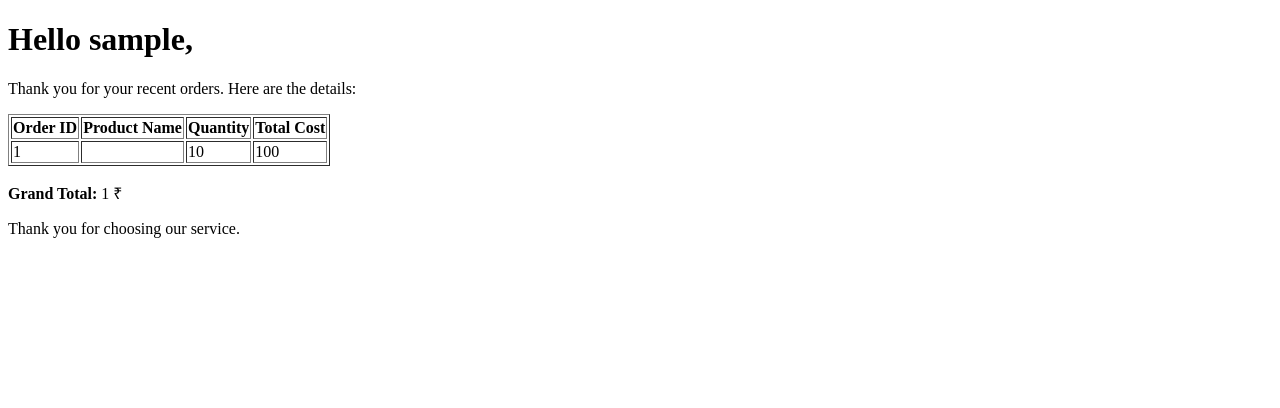
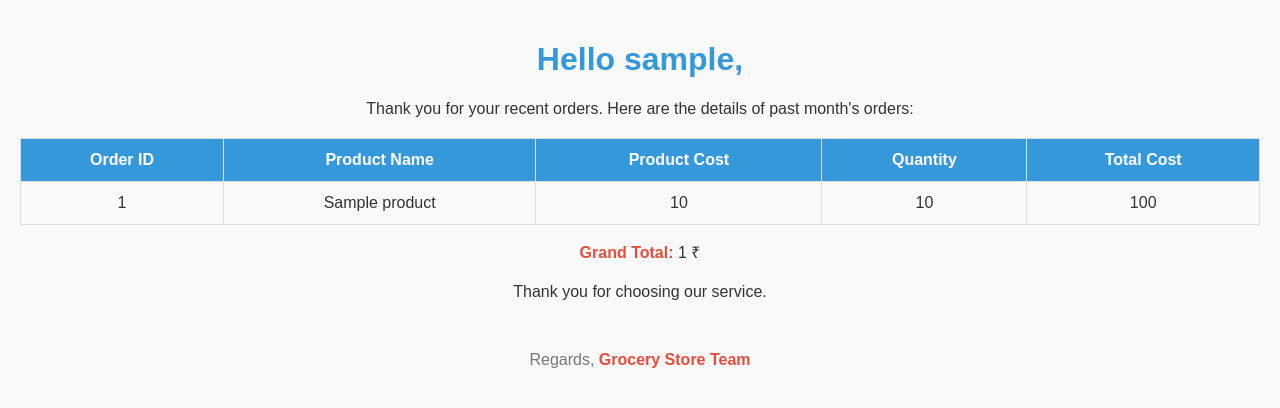
Before and after one commit to harishsahadev/Grocery_Store, a Flask app: template templates/order_email_template.html in a window 1280 px wide. Shown: the top 408 px of the page. Run offline with Flask 3, Linux system fonts and the light colour scheme; tables that the repository leaves empty hold one stand-in row (values such as "Sample post"); the template is opened without the code that fills it: values that come from a table or form of the project are taken from there, most other values are stand-ins (such as "Sample title", 1, 10 or a date in 2020).

Commit message:
celery daily reminders, monthly reminders, flask caching

```diff
--- /dev/null
+++ b/application/cached_instance.py
@@ -0,0 +1,3 @@
+from flask_caching import Cache
+
+cache = Cache()
--- a/application/resources.py
+++ b/application/resources.py
@@ -6,6 +6,7 @@ from flask import jsonify, request
 import math
 from datetime import datetime
 import pytz  # Import the pytz library for timezone calculations
+from .cached_instance import cache
 
 
 
@@ -34,6 +35,7 @@ category_fields = {
 
 class CategorySection(Resource):
     @auth_required('token')
+    @cache.cached(timeout=60)
     def get(self):
         if "admin" in current_user.roles:
             all_categories = Category.query.all()
--- a/config.py
+++ b/config.py
@@ -1,6 +1,8 @@
 class Config(object):
     DEBUG = False
     TESTING = False
+    CACHE_TYPE = "RedisCache"
+    CACHE_DEFAULT_TIMEOUT = 300
 
 
 class DevelopmentConfig(Config):
@@ -11,3 +13,6 @@ class DevelopmentConfig(Config):
     SQLALCHEMY_TRACK_MODIFICATIONS = False
     WTF_CSRF_ENABLED = False
     SECURITY_TOKEN_AUTHENTICATION_HEADER = 'Authentication-Token'
+    CACHE_REDIS_HOST = "localhost"
+    CACHE_REDIS_PORT = 6379
+    CACHE_REDIS_DB = 3
--- a/main.py
+++ b/main.py
@@ -7,7 +7,8 @@ from application.sec import datastore
 from application.worker import celery_init_app
 import flask_excel as excel
 from celery.schedules import crontab
-from application.tasks import monthly_report
+from application.tasks import monthly_report, daily_reminder
+from application.cached_instance import cache
 
 
 
@@ -18,21 +19,38 @@ def create_app():
     api.init_app(app)
     excel.init_excel(app)
     app.security = Security(app, datastore)
+    cache.init_app(app)
     with app.app_context():
         import application.views
 
     return app
 
+
+
 app = create_app()
 celery_app = celery_init_app(app)
 
+h, m = 18, 10
+
 @celery_app.on_after_configure.connect
 def send_email(sender, **kwargs):
+
+    # Monthly report at 8:00 PM on 28th of every month
     sender.add_periodic_task(
-        # crontab(hour=14, minute=54, day_of_month=25),
-        crontab(hour=16, minute=57),
+        # crontab(hour=20, minute=00, day_of_month=28),
+        crontab(hour=h, minute=m),
         monthly_report.s(),
     )
 
+    # Daily reminder at 6:30 PM
+    sender.add_periodic_task(
+        # crontab(hour=18, minute=30),
+        crontab(hour=h, minute=m),
+        daily_reminder.s(),
+    )
+
+
+
+
 if __name__ == "__main__":
     app.run(debug=True)
--- a/static/components/NavBar.js
+++ b/static/components/NavBar.js
@@ -8,7 +8,7 @@ export default {
             </button>
             <div class="collapse navbar-collapse justify-content-end" id="navbarNav">
                 <ul class="navbar-nav me-auto mb-2 mb-lg-0">
-                    <li class="nav-item">
+                    <li class="nav-item" v-if="is_login">
                         <router-link class="nav-link active" aria-current="page" to="/">Home/Categories</router-link>
                     </li>
                     <li class="nav-item" v-if="userRole=='admin'">
--- a/static/components/Product.js
+++ b/static/components/Product.js
@@ -21,6 +21,7 @@ export default {
                 <td>{{product.cost}} ₹</td>
                 <td>{{product.description}}</td>
                 <td>{{product.quantity}}</td>
+
             </tr>
             </tbody>
         </table>
--- a/static/components/ProductCategory.js
+++ b/static/components/ProductCategory.js
@@ -112,7 +112,9 @@ export default {
             else {
                 this.error = data.message
             }
-        }
+        },
+
+
     }
 
 
--- a/templates/order_email_template.html
+++ b/templates/order_email_template.html
@@ -4,17 +4,62 @@
     <meta charset="UTF-8">
     <meta name="viewport" content="width=device-width, initial-scale=1.0">
     <title>Monthly Order Details</title>
+    <style>
+        body {
+            font-family: 'Arial', sans-serif;
+            background-color: #f9f9f9;
+            color: #333;
+            margin: 0;
+            padding: 20px;
+            text-align: center;
+        }
+
+        h1 {
+            color: #3498db;
+        }
+
+        p {
+            margin-bottom: 20px;
+        }
+
+        table {
+            width: 100%;
+            border-collapse: collapse;
+            margin-top: 20px;
+        }
+
+        th, td {
+            padding: 12px;
+            border: 1px solid #ddd;
+        }
+
+        th {
+            background-color: #3498db;
+            color: #fff;
+        }
+
+        strong {
+            color: #e74c3c;
+        }
+
+        footer {
+            margin-top: 50px;
+            color: #777;
+        }
+    </style>
 </head>
 <body>
     <h1>Hello {{ user.username }},</h1>
 
-    <p>Thank you for your recent orders. Here are the details:</p>
+    {% if orders %}
+        <p>Thank you for your recent orders. Here are the details of past month's orders:</p>
 
-    <table border="1">
+        <table>
             <thead>
                 <tr>
                     <th>Order ID</th>
                     <th>Product Name</th>
+                    <th>Product Cost</th>
                     <th>Quantity</th>
                     <th>Total Cost</th>
                 </tr>
@@ -23,7 +68,8 @@
                 {% for order in orders %}
                     <tr>
                         <td>{{ order.id }}</td>
-                    <td>{{ order.product_name }}</td>
+                        <td>{{ order.product.name }}</td>
+                        <td>{{ order.product.cost }}</td>
                         <td>{{ order.quantity }}</td>
                         <td>{{ order.quantity * order.product.cost }}</td>
                     </tr>
@@ -31,7 +77,14 @@
             </tbody>
         </table>
         <p><strong>Grand Total:</strong> {{ total_cost }} ₹</p>
+    {% else %}
+        <p>No orders found for this month. Do check out the site for latest products!</p>
+    {% endif %}
 
     <p>Thank you for choosing our service.</p>
+
+    <footer>
+        <p>Regards, <strong>Grocery Store Team</strong></p>
+    </footer>
 </body>
 </html>
```
Also changed, not shown: application/tasks.py (+21 -3 lines), application/views.py (+16 -1 lines), templates/daily_reminder_template.html (added, +44 -0 lines), 1 other file. Lines whose indentation alone changed are shown as unchanged.
